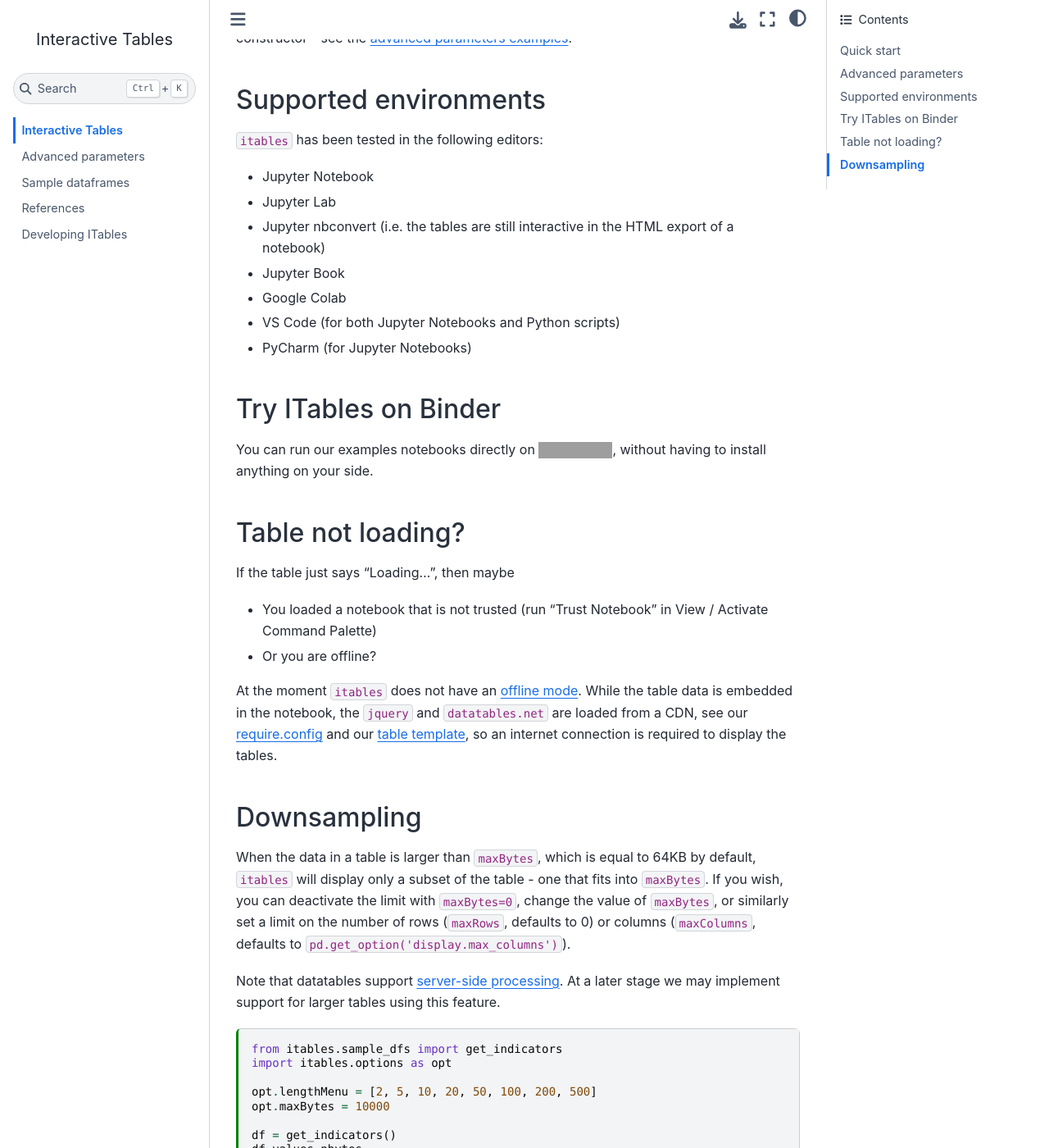
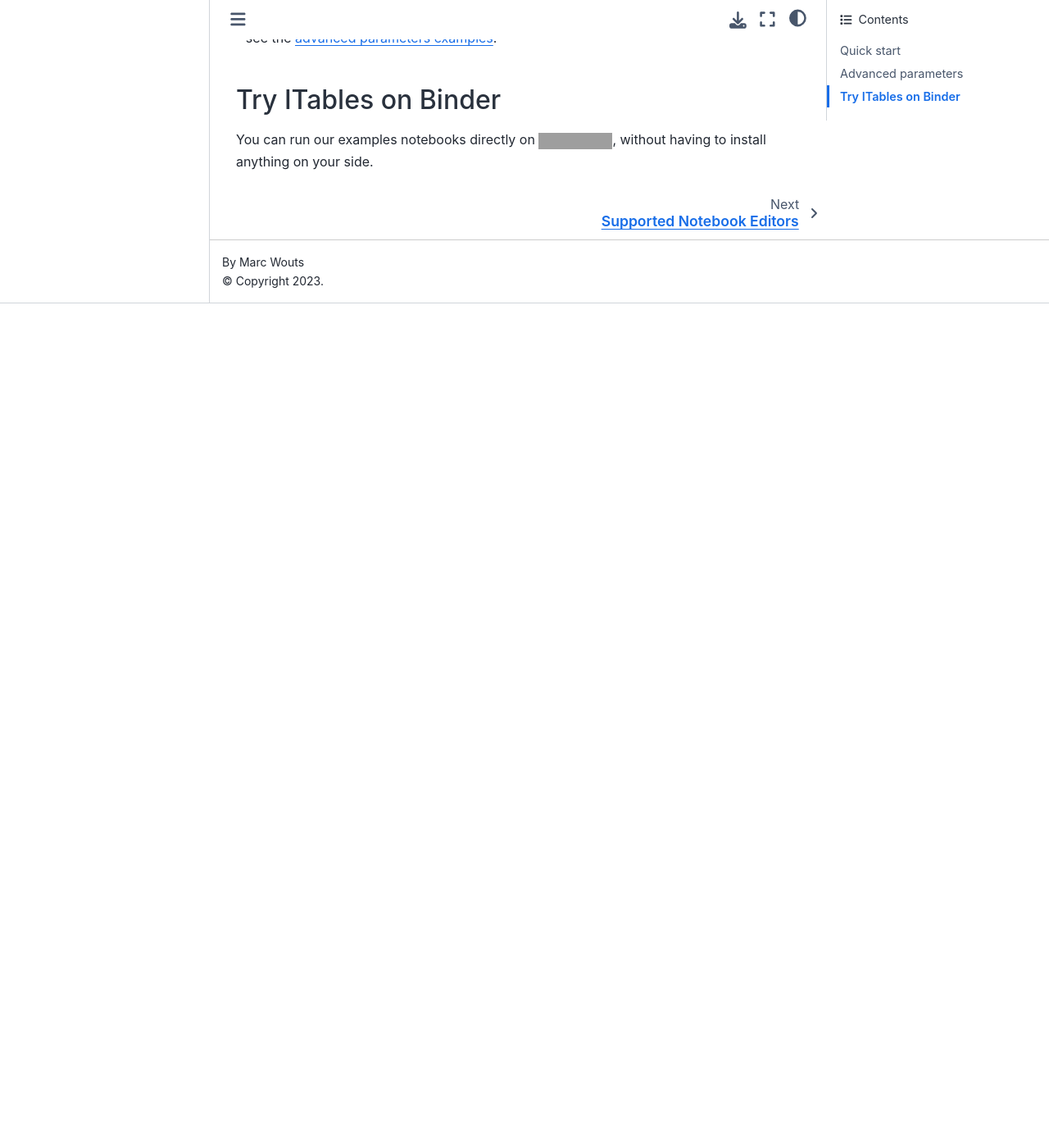
Before and after one commit to mwouts/itables, a Jupyter Book: the page built from docs/quick_start.md, in a window 1280 px wide and 1400 px high, scrolled down 1080 px. Shown: the whole window at 82% size. Built offline with Jupyter Book 1.0.4 settings and Sphinx 7.4.7 and the Sphinx Book theme 1.1.4, drawn with Linux system fonts in a browser that asks for light colours; after the commit the page ends 1450 px from its top, so only the background shows below that; some of the changed text lies outside the part shown; grey boxes are pictures that could not be loaded.

````diff
--- a/docs/_toc.yml
+++ b/docs/_toc.yml
@@ -1,7 +1,10 @@
 format: jb-book
 root: quick_start
 chapters:
+- file: supported_editors
 - file: advanced_parameters
+- file: downsampling
 - file: sample_dataframes
 - file: references
 - file: developing
+- file: troubleshooting
--- a/docs/quick_start.md
+++ b/docs/quick_start.md
@@ -63,61 +63,8 @@ show(x)
 
 ## Advanced parameters
 
-The `show` method let you pass custom parameters to [datatables.net](https://datatables.net/)'s `DataTable()`'s constructor - see the [advanced parameters examples](advanced_parameters.md).
-
-## Supported environments
-
-`itables` has been tested in the following editors:
-- Jupyter Notebook
-- Jupyter Lab
-- Jupyter nbconvert (i.e. the tables are still interactive in the HTML export of a notebook)
-- Jupyter Book
-- Google Colab
-- VS Code (for both Jupyter Notebooks and Python scripts)
-- PyCharm (for Jupyter Notebooks)
+The `show` method let you pass parameters to [datatables.net](https://datatables.net/)'s `DataTable()`'s constructor - see the [advanced parameters examples](advanced_parameters.md).
 
 ## Try ITables on Binder
 
 You can run our examples notebooks directly on [![Lab](https://img.shields.io/badge/Binder-JupyterLab-blue.svg)](https://mybinder.org/v2/gh/mwouts/itables/main?urlpath=lab/tree/docs/quick_start.md), without having to install anything on your side.
-
-## Table not loading?
-
-If the table just says "Loading...", then maybe
-- You loaded a notebook that is not trusted (run "Trust Notebook" in View / Activate Command Palette)
-- Or you are offline?
-
-At the moment `itables` does not have an [offline mode](https://github.com/mwouts/itables/issues/8). While the table data is embedded in the notebook, the `jquery` and `datatables.net` are loaded from a CDN, see our [require.config](https://github.com/mwouts/itables/blob/main/itables/javascript/load_datatables_connected.js) and our [table template](https://github.com/mwouts/itables/blob/main/itables/datatables_template.html), so an internet connection is required to display the tables.
-
-## Downsampling
-
-When the data in a table is larger than `maxBytes`, which is equal to 64KB by default, `itables` will display only a subset of the table - one that fits into `maxBytes`. If you wish, you can deactivate the limit with `maxBytes=0`, change the value of `maxBytes`, or similarly set a limit on the number of rows (`maxRows`, defaults to 0) or columns (`maxColumns`, defaults to `pd.get_option('display.max_columns')`).
-
-Note that datatables support [server-side processing](https://datatables.net/examples/data_sources/server_side). At a later stage we may implement support for larger tables using this feature.
-
-```{code-cell} ipython3
-from itables.sample_dfs import get_indicators
-import itables.options as opt
-
-opt.lengthMenu = [2, 5, 10, 20, 50, 100, 200, 500]
-opt.maxBytes = 10000
-
-df = get_indicators()
-df.values.nbytes
-```
-
-```{code-cell} ipython3
-df
-```
-
-To show the table in full, we can modify the value of `maxBytes` either locally:
-
-```{code-cell} ipython3
-show(df, maxBytes=0)
-```
-
-or globally:
-
-```{code-cell} ipython3
-opt.maxBytes = 2 ** 20
-df
-```
--- a/itables/version.py
+++ b/itables/version.py
@@ -1,3 +1,3 @@
 """ITables' version number"""
 
-__version__ = "0.4.4"
+__version__ = "0.4.5"
````
Also changed, not shown: CHANGELOG.md (+9 -0 lines), docs/advanced_parameters.md (+9 -1 lines), docs/downsampling.md (added, +55 -0 lines), docs/supported_editors.md (added, +41 -0 lines), docs/troubleshooting.md (added, +7 -0 lines), docs/images/code.png (added), docs/images/colab.png (added), docs/images/html.png (added), docs/images/lab.png (added), docs/images/notebook.png (added), docs/images/pycharm.png (added), 5 other files.
